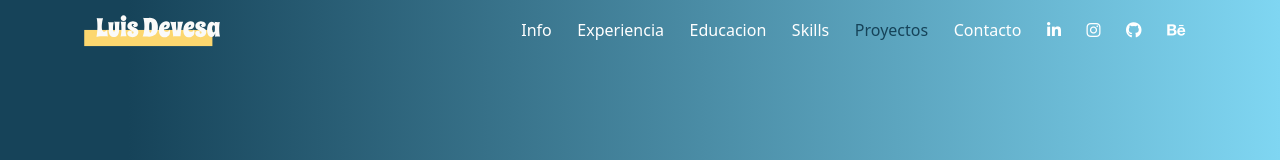
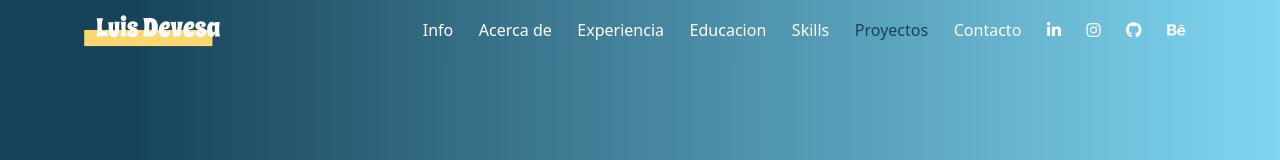
Before and after one commit to luigi970/yoportfolio, a plain HTML site: page frontend/index.html in a window 1280 px wide. Shown: the top 160 px of the page. Drawn offline with Linux system fonts and the light colour scheme; a web font is replaced by a local one.

Commit message:
Add missing menu

```diff
--- a/frontend/index.html
+++ b/frontend/index.html
@@ -29,6 +29,9 @@
                 <ul class="navbar-nav">
                     <li class="nav-item">
                         <a class="nav-link" href="#info">Info</a>
+                    </li>
+                    <li class="nav-item">
+                        <a class="nav-link" href="#about">Acerca de</a>
                     </li>
                     <li class="nav-item">
                         <a class="nav-link" href="#experiencia">Experiencia</a>
```
